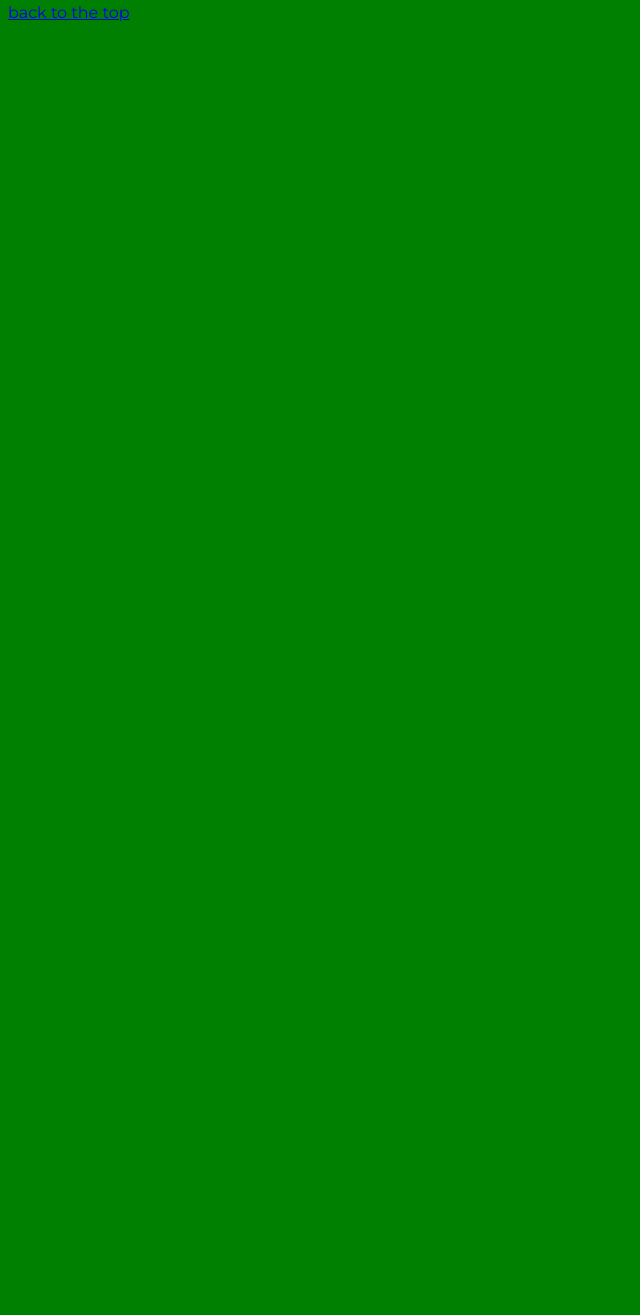
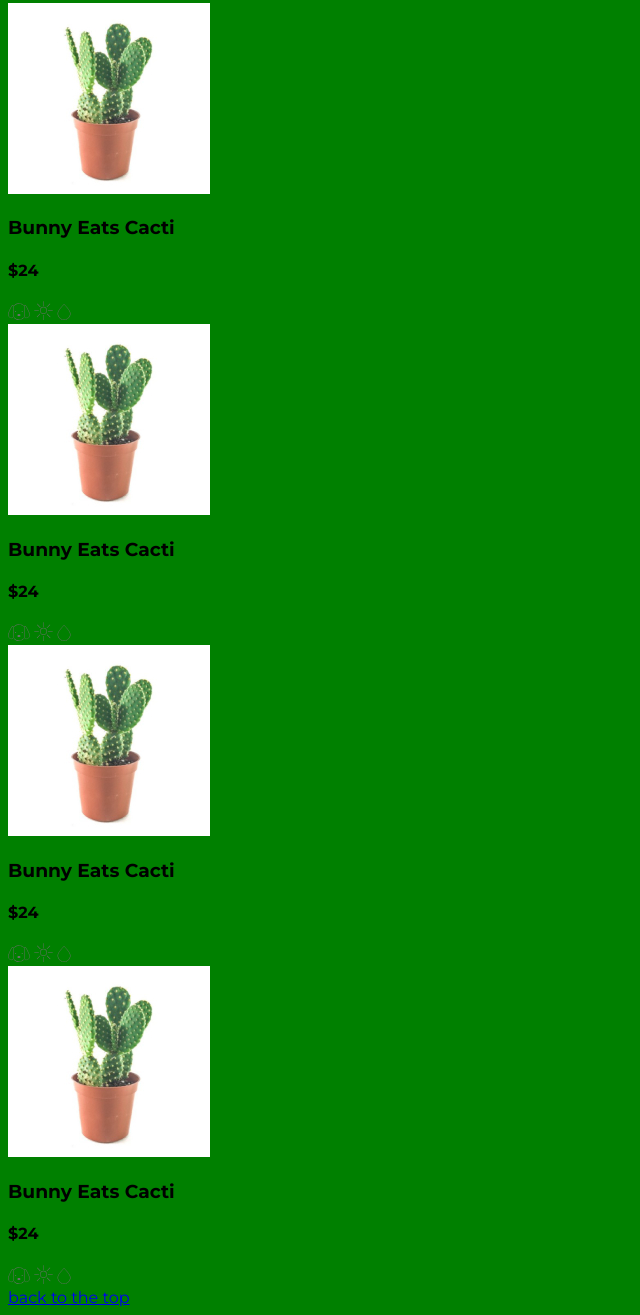
Before and after one commit to LucasBarretto86/my-plant-friends, a website built with Parcel: page index.html in a window 1280 px wide. Shown: the part 1752-3067 px from the top of the page, without its empty margins (0-640 px from the left). Before the commit the page ends 1782 px from the top, so only its background shows below. Built offline with nearby package versions, Linux system fonts and the light colour scheme.

Commit message:
Update index.html

```diff
--- a/index.html
+++ b/index.html
@@ -83,8 +83,64 @@
         <h2>Our picks for you</h2>
       </div>
 
-      <div class="results__content">
+      <div class="results__cards">
+        <div class="plant">
+          <img class="plant__image" src="images/plants/bunny-ears-cacti.jpg" alt="bunny-ears-cacti">
+          <h3 class="plant_name">Bunny Eats Cacti</h3>
+          <h4 class="plant__price">$24</h4>
+          <div class="plant__recommendation">
+            <div class="plant__icons">
+              <img src="images/icons/pet.svg" alt="Pet Icon">
+              <img src="images/icons/low-sun.svg" alt="Sun Icon">
+              <img src="images/icons/1-drop.svg" alt="Drop Icon">
+            </div>
+          </div>
+        </div>
+      </div>
 
+      <div class="results__cards">
+        <div class="plant">
+          <img class="plant__image" src="images/plants/bunny-ears-cacti.jpg" alt="bunny-ears-cacti">
+          <h3 class="plant_name">Bunny Eats Cacti</h3>
+          <h4 class="plant__price">$24</h4>
+          <div class="plant__recommendation">
+            <div class="plant__icons">
+              <img src="images/icons/pet.svg" alt="Pet Icon">
+              <img src="images/icons/low-sun.svg" alt="Sun Icon">
+              <img src="images/icons/1-drop.svg" alt="Drop Icon">
+            </div>
+          </div>
+        </div>
+      </div>
+
+      <div class="results__cards">
+        <div class="plant">
+          <img class="plant__image" src="images/plants/bunny-ears-cacti.jpg" alt="bunny-ears-cacti">
+          <h3 class="plant_name">Bunny Eats Cacti</h3>
+          <h4 class="plant__price">$24</h4>
+          <div class="plant__recommendation">
+            <div class="plant__icons">
+              <img src="images/icons/pet.svg" alt="Pet Icon">
+              <img src="images/icons/low-sun.svg" alt="Sun Icon">
+              <img src="images/icons/1-drop.svg" alt="Drop Icon">
+            </div>
+          </div>
+        </div>
+      </div>
+
+      <div class="results__cards">
+        <div class="plant">
+          <img class="plant__image" src="images/plants/bunny-ears-cacti.jpg" alt="bunny-ears-cacti">
+          <h3 class="plant_name">Bunny Eats Cacti</h3>
+          <h4 class="plant__price">$24</h4>
+          <div class="plant__recommendation">
+            <div class="plant__icons">
+              <img src="images/icons/pet.svg" alt="Pet Icon">
+              <img src="images/icons/low-sun.svg" alt="Sun Icon">
+              <img src="images/icons/1-drop.svg" alt="Drop Icon">
+            </div>
+          </div>
+        </div>
       </div>
 
       <div class="results__footer">
```
